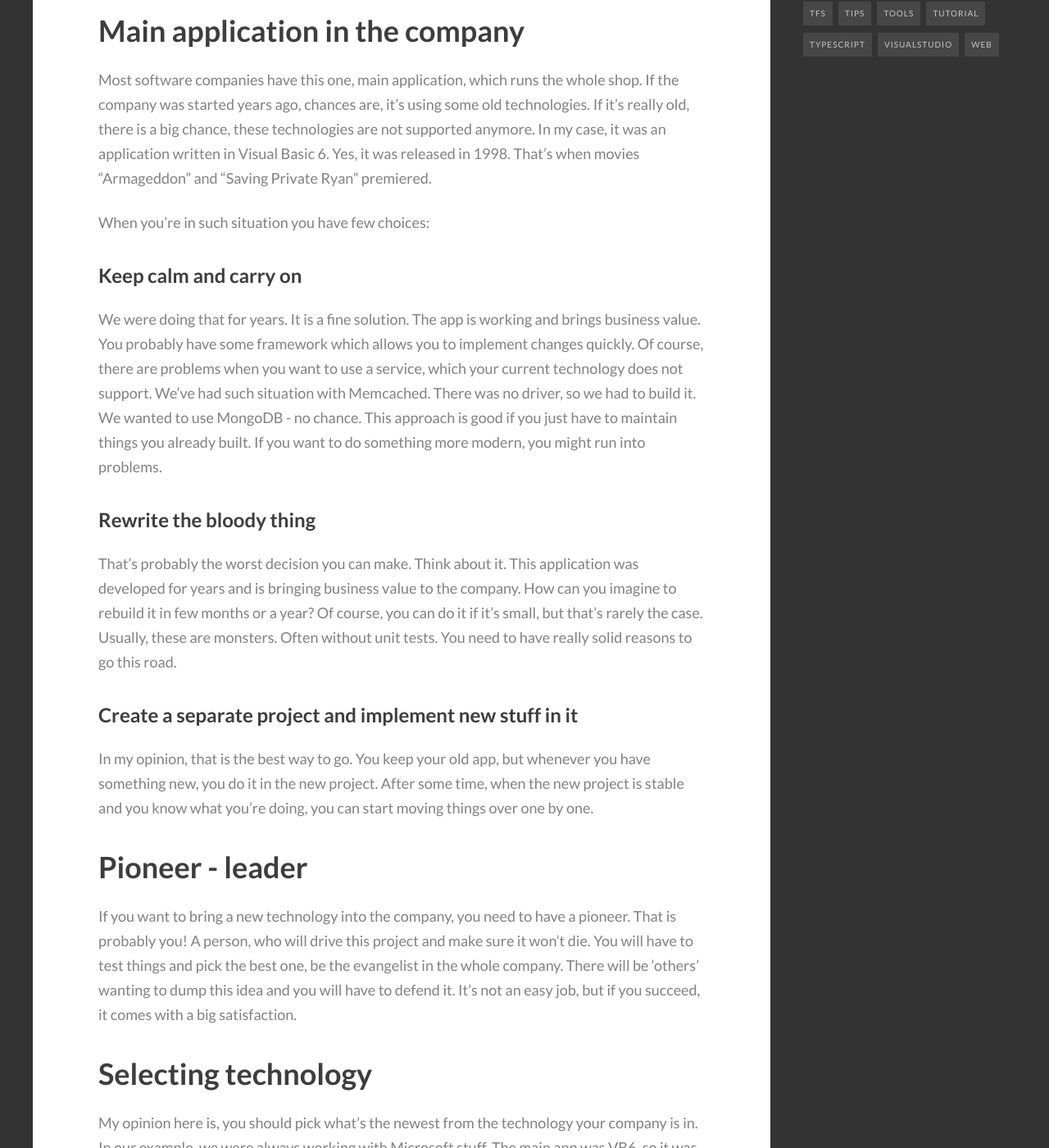
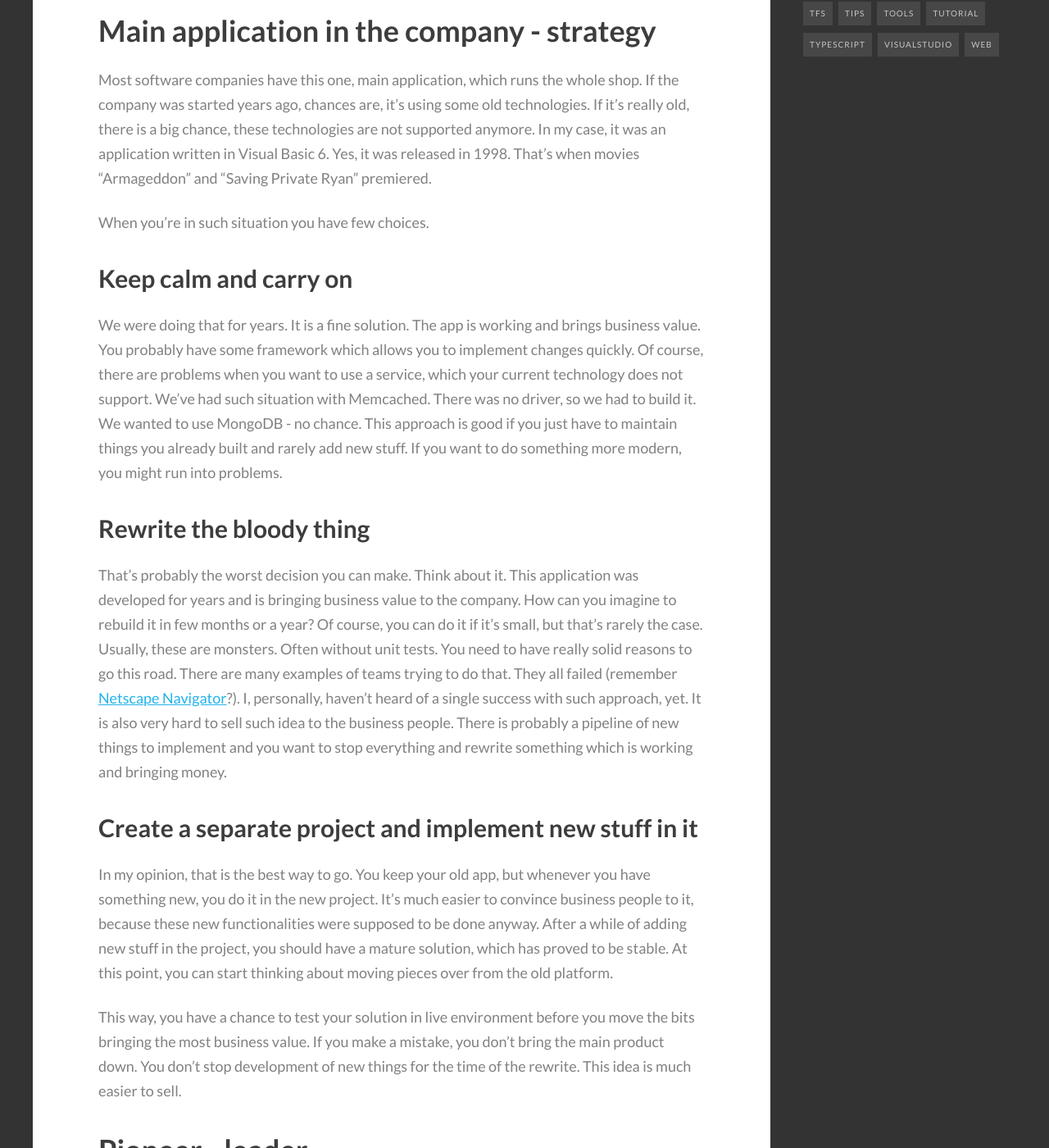
Before and after one commit to mdymel/devblog.dymel.pl, a Jekyll site: the page built from _posts/2016-11-15-what-to-do-with-a-legacy-application.markdown, in a window 1280 px wide and 1400 px high, scrolled down 1744 px. Shown: the whole window at 82% size. Built offline with Jekyll 4.4.1, drawn with Linux system fonts in a browser that asks for light colours; some web fonts are replaced; comment, search, counter and statistics services are not loaded.

Commit message:
legacy post improvements

```diff
--- a/_posts/2016-11-15-what-to-do-with-a-legacy-application.markdown
+++ b/_posts/2016-11-15-what-to-do-with-a-legacy-application.markdown
@@ -21,19 +21,21 @@ I think it's clear there are different kinds of legacy code. We should treat the
 # Services, tools and utility apps
 You probably have few of them. Someone wrote them some time ago and they do something, somewhere. No one, or only a few people, know what they do. You might think, it will be easier to start with something small, like these apps. Don't. Think when was the last time you had to implement a major change in these apps. You probably don't remember. So don't bother. Leave them as they are. They are doing their job. You should focus on what's really important.
 
-# Main application in the company
+# Main application in the company - strategy
 Most software companies have this one, main application, which runs the whole shop. If the company was started years ago, chances are, it's using some old technologies. If it's really old, there is a big chance, these technologies are not supported anymore. In my case, it was an application written in Visual Basic 6. Yes, it was released in 1998. That's when movies "Armageddon" and "Saving Private Ryan" premiered.
 
-When you're in such situation you have few choices:
+When you're in such situation you have few choices.
 
-### Keep calm and carry on
-We were doing that for years. It is a fine solution. The app is working and brings business value. You probably have some framework which allows you to implement changes quickly. Of course, there are problems when you want to use a service, which your current technology does not support. We've had such situation with Memcached. There was no driver, so we had to build it. We wanted to use MongoDB - no chance. This approach is good if you just have to maintain things you already built. If you want to do something more modern, you might run into problems.
+## Keep calm and carry on
+We were doing that for years. It is a fine solution. The app is working and brings business value. You probably have some framework which allows you to implement changes quickly. Of course, there are problems when you want to use a service, which your current technology does not support. We've had such situation with Memcached. There was no driver, so we had to build it. We wanted to use MongoDB - no chance. This approach is good if you just have to maintain things you already built and rarely add new stuff. If you want to do something more modern, you might run into problems.
 
-### Rewrite the bloody thing
-That's probably the worst decision you can make. Think about it. This application was developed for years and is bringing business value to the company. How can you imagine to rebuild it in few months or a year? Of course, you can do it if it's small, but that's rarely the case. Usually, these are monsters. Often without unit tests. You need to have really solid reasons to go this road.
+## Rewrite the bloody thing
+That's probably the worst decision you can make. Think about it. This application was developed for years and is bringing business value to the company. How can you imagine to rebuild it in few months or a year? Of course, you can do it if it's small, but that's rarely the case. Usually, these are monsters. Often without unit tests. You need to have really solid reasons to go this road. There are many examples of teams trying to do that. They all failed (remember [Netscape Navigator](https://en.wikipedia.org/wiki/Netscape)?). I, personally, haven't heard of a single success with such approach, yet. It is also very hard to sell such idea to the business people. There is probably a pipeline of new things to implement and you want to stop everything and rewrite something which is working and bringing money.
 
-### Create a separate project and implement new stuff in it
-In my opinion, that is the best way to go. You keep your old app, but whenever you have something new, you do it in the new project. After some time, when the new project is stable and you know what you're doing, you can start moving things over one by one.
+## Create a separate project and implement new stuff in it
+In my opinion, that is the best way to go. You keep your old app, but whenever you have something new, you do it in the new project. It's much easier to convince business people to it, because these new functionalities were supposed to be done anyway. After a while of adding new stuff in the project, you should have a mature solution, which has proved to be stable. At this point, you can start thinking about moving pieces over from the old platform.
+
+This way, you have a chance to test your solution in live environment before you move the bits bringing the most business value. If you make a mistake, you don't bring the main product down. You don't stop development of new things for the time of the rewrite. This idea is much easier to sell.
 
 # Pioneer - leader
 If you want to bring a new technology into the company, you need to have a pioneer. That is probably you! A person, who will drive this project and make sure it won't die. You will have to test things and pick the best one, be the evangelist in the whole company. There will be 'others' wanting to dump this idea and you will have to defend it. It's not an easy job, but if you succeed, it comes with a big satisfaction.
```
